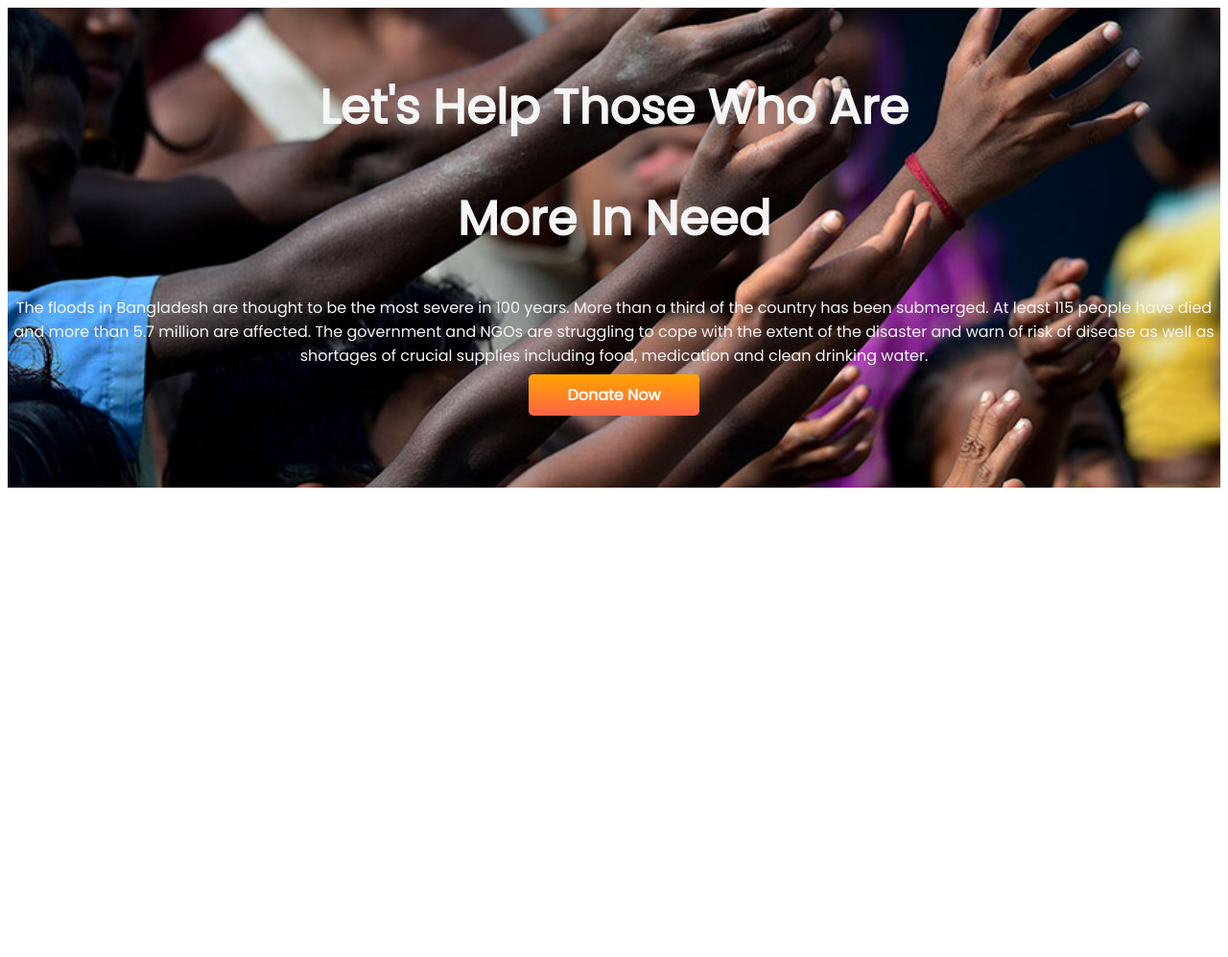
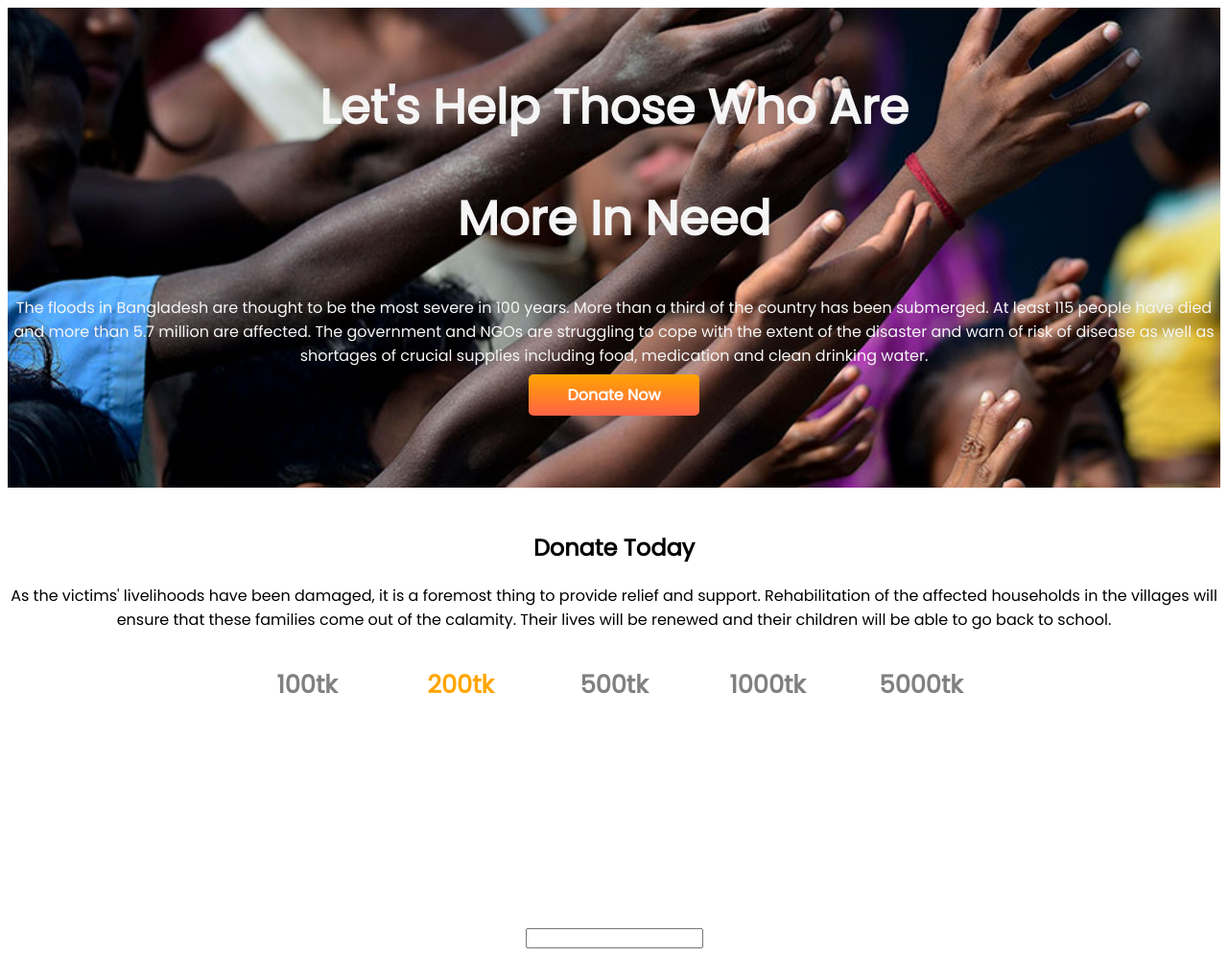
Before and after one commit to SazzadurRahmanAyan/donate-today, a plain HTML site: page index.html in a window 1280 px wide. Shown: the whole page at 96% size. Before the commit the page ends 800 px from the top, so only its background shows below. Drawn offline with Linux system fonts and the light colour scheme.

Commit message:
amount added

```diff
--- a/index.html
+++ b/index.html
@@ -20,5 +20,33 @@
     </div>
 
 </section>
+<section class="donate-today">
+    <div class="half-width">
+        <h2>Donate Today</h2>
+        <p>As the victims' livelihoods have been damaged, it is a foremost thing to provide relief and support. Rehabilitation of the affected households in the villages will ensure that these families come out of the calamity. Their lives will be renewed and their children will be able to go back to school.</p>
+        <div class="layout-center">
+        <div class="parent-text">
+        <div class="number-width">
+            <span class="text_fontSizeLarger text_7n" title="">100tk</span>
+        </div>
+        <div class="number-width">
+            <span class="text_fontSizeLarger text_7n orange-color" title="">200tk</span>
+        </div>
+        <div class="number-width">
+            <span class="text_fontSizeLarger text_7n" title="">500tk</span>
+        </div>
+        <div class="number-width">
+            <span class="text_fontSizeLarger text_7n" title="">1000tk</span>
+        </div>
+        <div class="number-width">
+            <span class="text_fontSizeLarger text_7n" title="">5000tk</span>
+        </div>
+
+        </div>
+        </div>
+        <input type="Other Amount (taka)">
+    </div>
+
+</section>
 </body>
 </html>
--- a/style.css
+++ b/style.css
@@ -33,3 +33,33 @@ p{
     padding: 10px 40px;
     border-radius: 5px;
 }
+.donate-today p{
+    text-align: center;
+    color: black;
+}
+.text_7n{
+    font-style: normal;
+    font-weight: 700;
+}
+.text_fontSizeLarger{
+    font-size: 1.6em;
+    color: grey;
+
+}
+.layout-center{
+    justify-content: center;
+    text-align: center;
+}
+.parent-text{
+    display: flex;
+    align-items: center;
+    justify-content: center;
+}
+.number-width{
+    height: 250px;
+    margin: 20px;
+    width: 120px;
+}
+.orange-color{
+    color: orange;
+}
```
